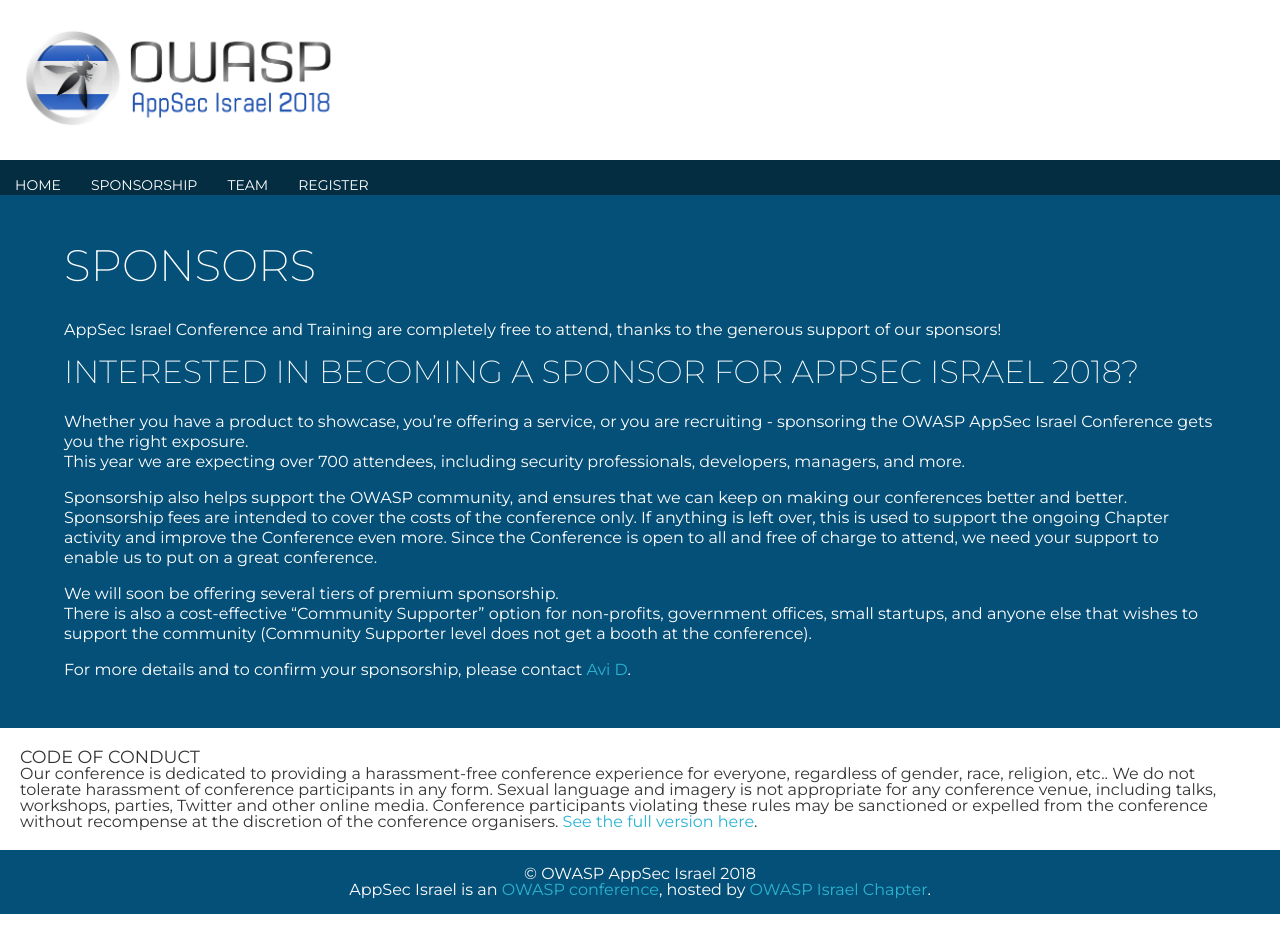
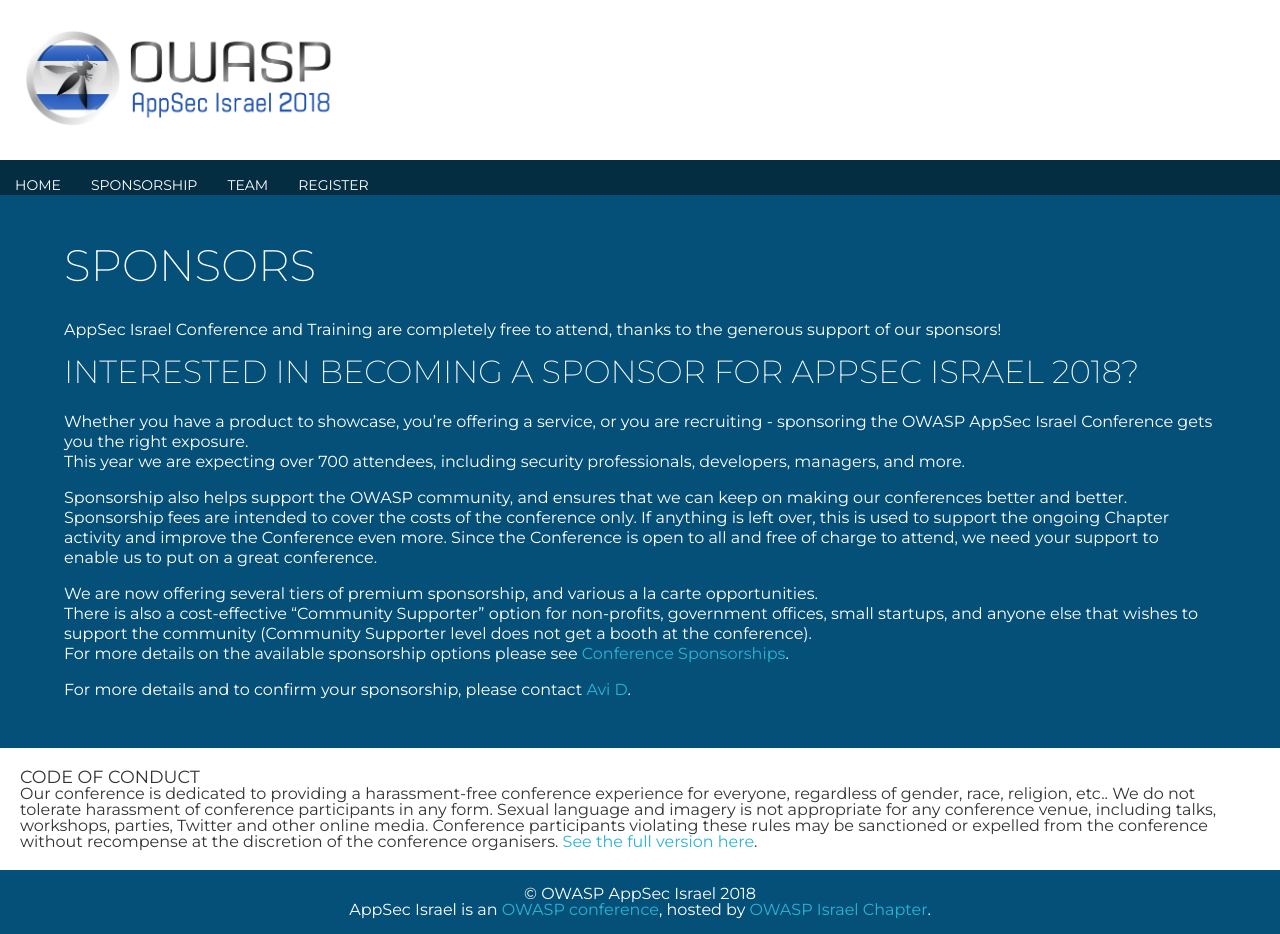
Before and after one commit to OWASP/AppSec-Israel-2018, a Jekyll site: the page built from Sponsors.md, in a window 1280 px wide. Built offline with Jekyll 4.4.1, drawn with Linux system fonts in a browser that asks for light colours; our own code applies the rules of GitHub Pages for plain Markdown files.

Commit message:
Call for sponsors (#4)
* Initial website copy

* Delete index.html

* Update Register.md

* Update Register.md

* Update menus.yml

* Update menus.yml

* Update default.html

* Update default.html

* Update default.html

* Update menus.yml

* Update Sponsors.md

* Update _config.yml

* Update index.md

* Update default.html

* Add files via upload

* Add files via upload

* Delete AppSecIL_2018_Sponsorships.pdf.pdf

* Opened call for sponsors

```diff
--- a/Sponsors.md
+++ b/Sponsors.md
@@ -13,7 +13,8 @@
 
 Sponsorship also helps support the OWASP community, and ensures that we can keep on making our conferences better and better. Sponsorship fees are intended to cover the costs of the conference only. If anything is left over, this is used to support the ongoing Chapter activity and improve the Conference even more. Since the Conference is open to all and free of charge to attend, we need your support to enable us to put on a great conference.
 
-We will soon be offering several tiers of premium sponsorship.
+We are now offering several tiers of premium sponsorship, and various a la carte opportunities.
 There is also a cost-effective “Community Supporter” option for non-profits, government offices, small startups, and anyone else that wishes to support the community (Community Supporter level does not get a booth at the conference).
+For more details on the available sponsorship options please see [Conference Sponsorships]({{ site.url }}/assets/AppSecIL_2018_Sponsorships.pdf).
 
 For more details and to confirm your sponsorship, please contact [Avi D](mailto:avi.douglen@owasp.org).
```
